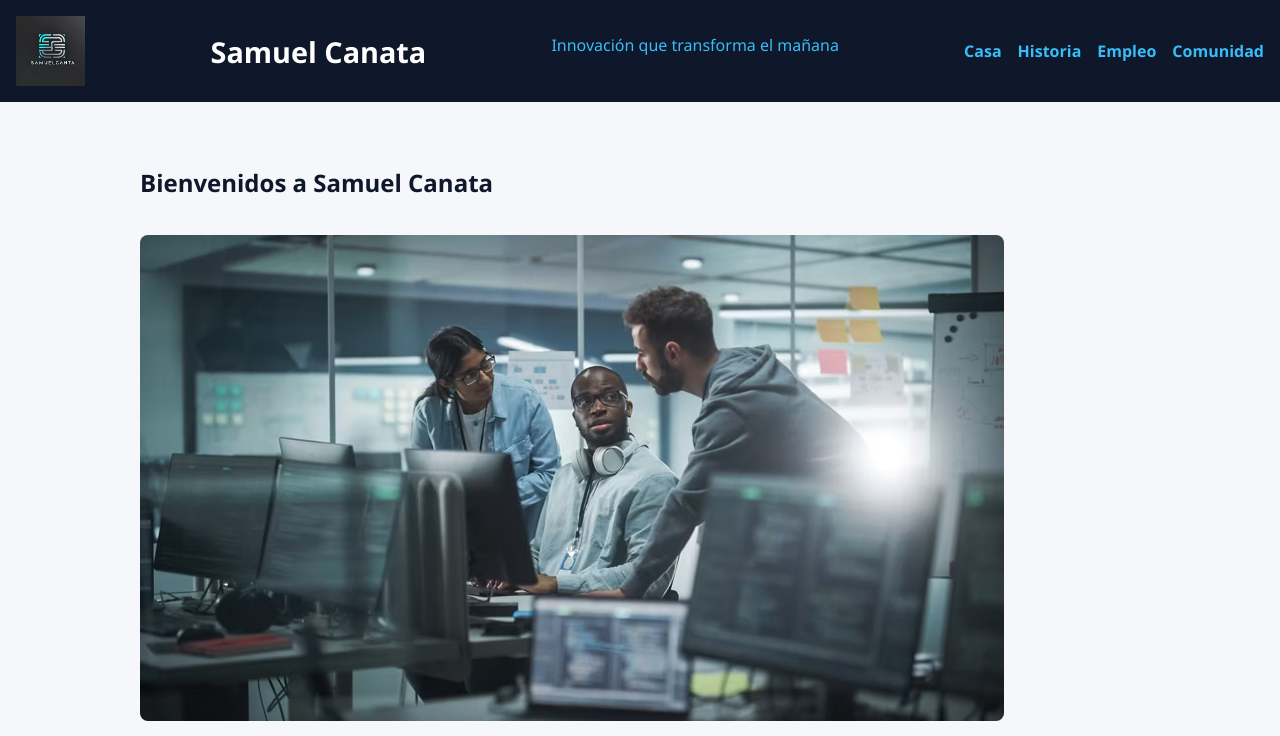
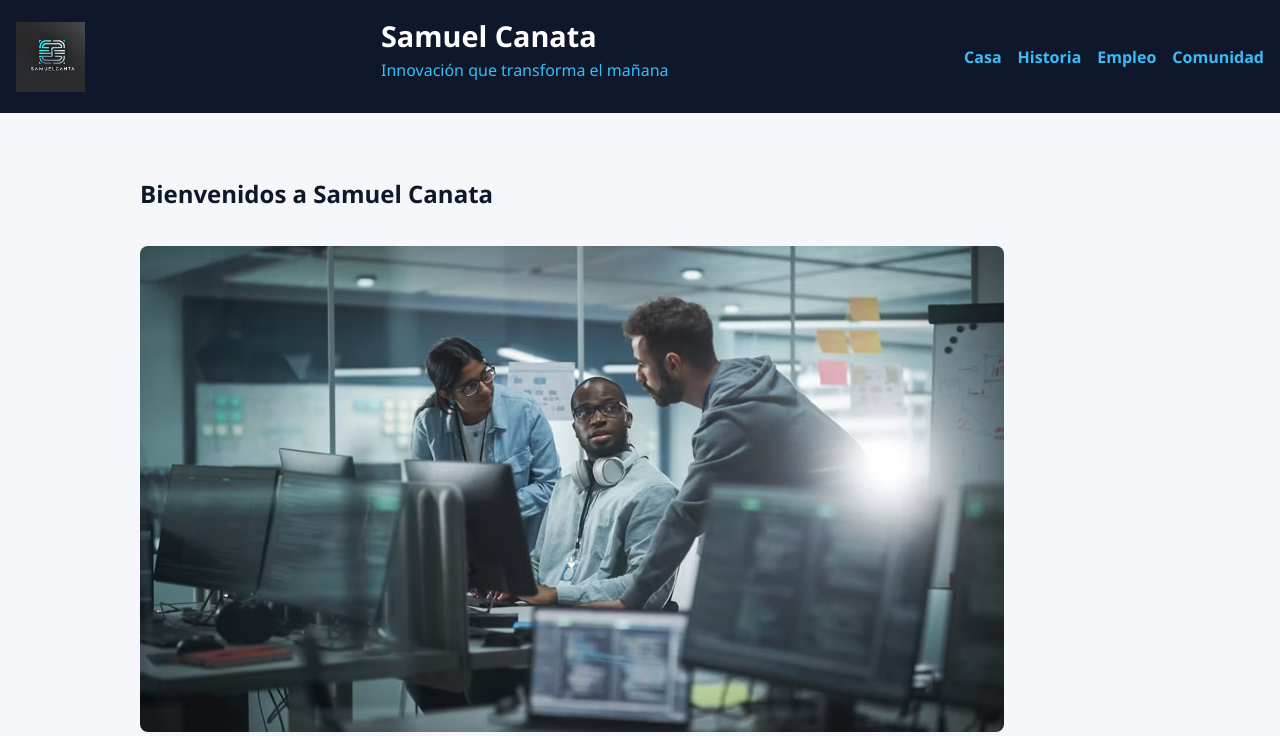
Before and after one commit to samuelcanta/samuelcanta.github.io, a plain HTML site: page index.html in a window 1280 px wide. Shown: the top 736 px of the page. Drawn offline with Linux system fonts and the light colour scheme.

Commit message:
Update index.html

```diff
--- a/index.html
+++ b/index.html
@@ -3,15 +3,17 @@
 <html lang="es">
 <head>
   <meta charset="UTF-8">
+  <title>Historia - Samuel Canata</title>
   <meta name="viewport" content="width=device-width, initial-scale=1.0">
-  <title>Samuel Canata - Tecnología Innovadora</title>
   <link rel="stylesheet" href="styles.css">
 </head>
 <body>
   <header>
     <img src="/img/logo.png" alt="Logo de Samuel Canata" class="logo">
-    <h1>Samuel Canata</h1>
-    <p class="lema">Innovación que transforma el mañana</p>
+    <div>
+      <h1>Samuel Canata</h1>
+      <p class="lema">Innovación que transforma el mañana</p>
+    </div>
     <nav>
       <ul>
         <li><a href="index.html">Casa</a></li>
```
